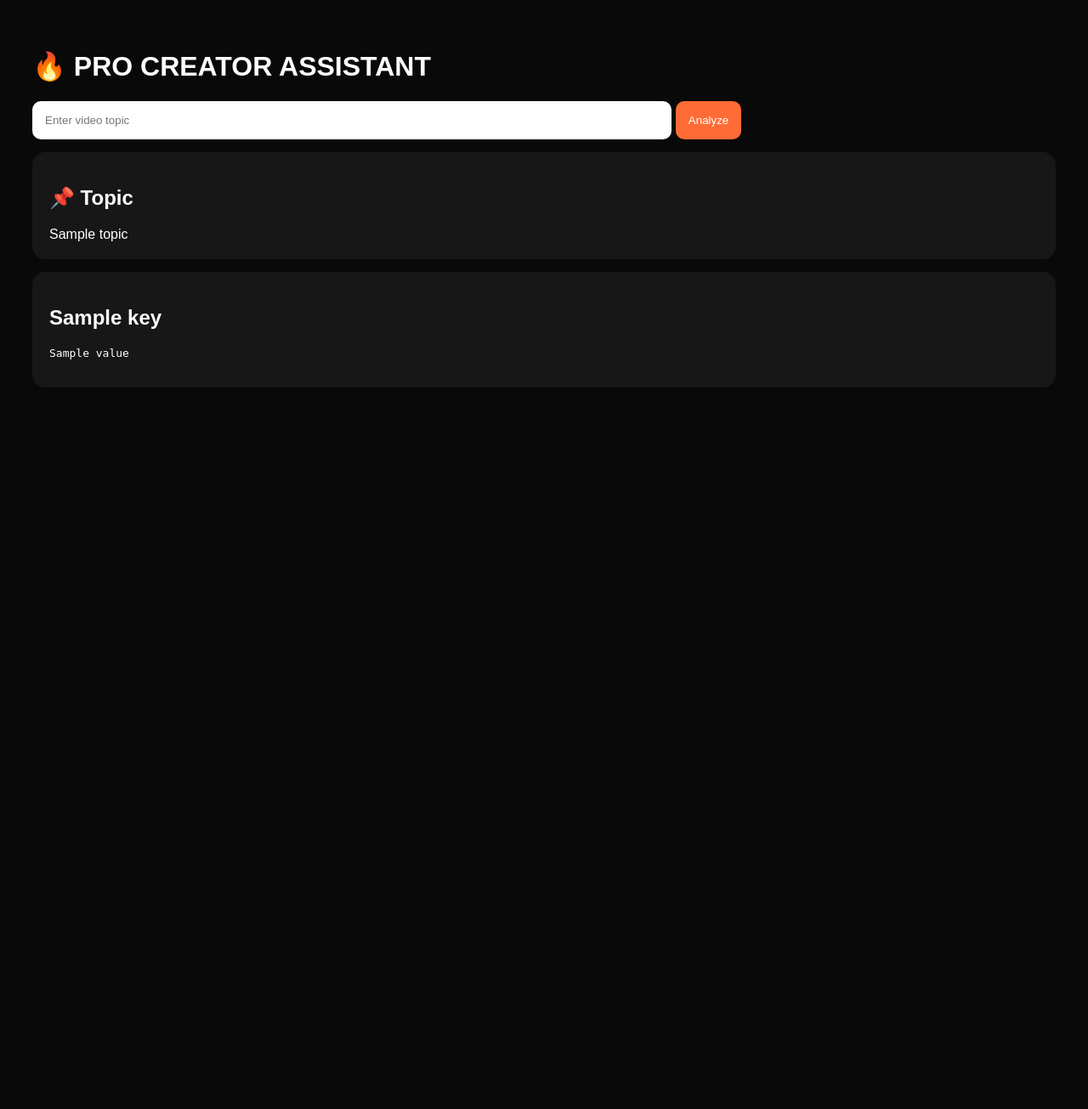
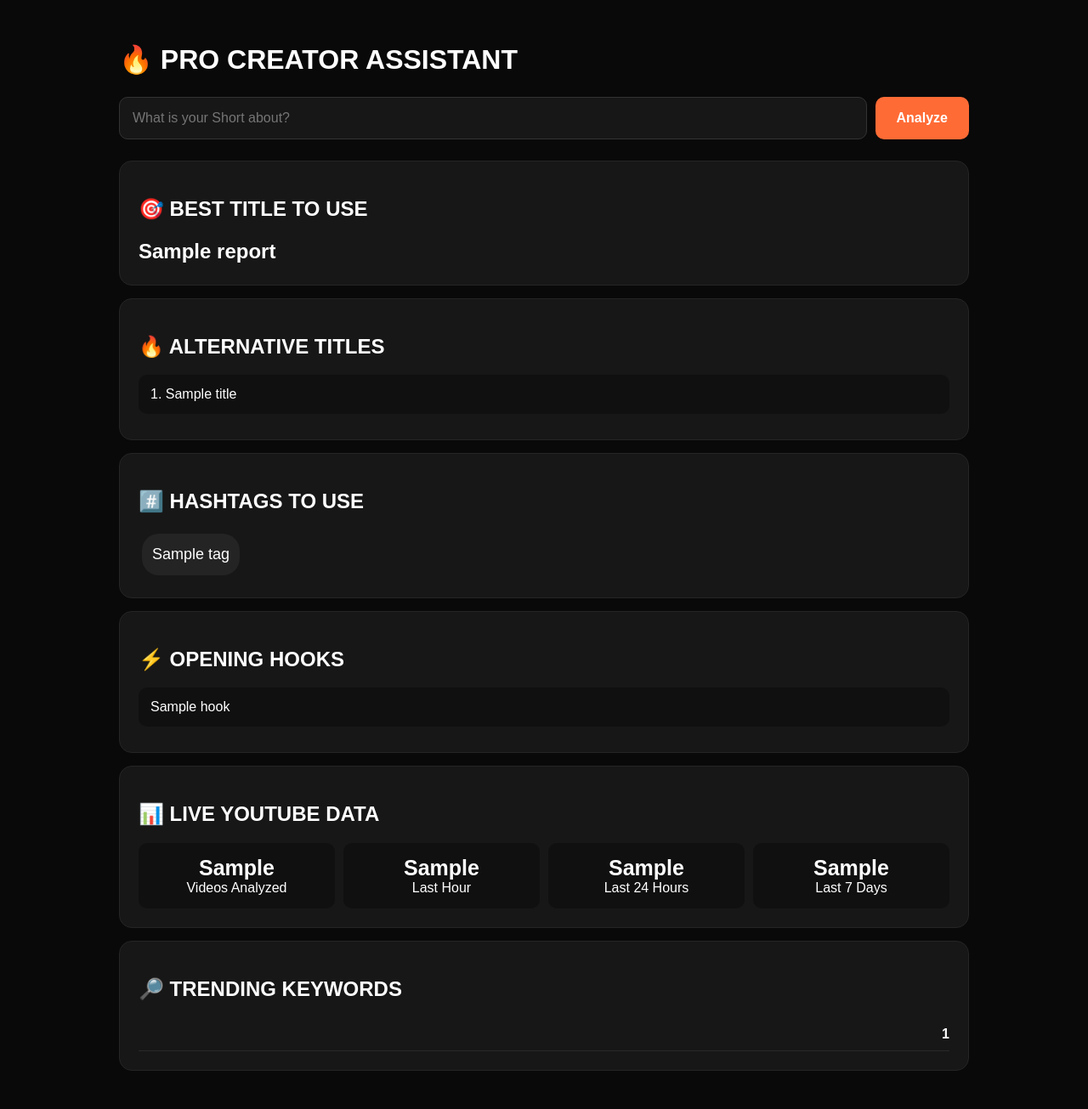
Before and after one commit to ycicoria-design/yt, a Flask app: template templates/index.html in a window 1280 px wide. Shown: the whole page at 85% size. Before the commit the page ends 456 px from the top, so only its background shows below. Run offline with Flask 3, Linux system fonts and the light colour scheme; the template is opened without the code that fills it: most values are stand-ins (such as "Sample title", 1, 10 or a date in 2020).

Commit message:
Update index.html

```diff
--- a/templates/index.html
+++ b/templates/index.html
@@ -1,39 +1,318 @@
+<!doctype html>
 
-<!doctype html>
 <html>
+
 <head>
+
+<meta charset="utf-8">
+
+<meta name="viewport" content="width=device-width, initial-scale=1">
+
 <title>Viral AI Creator Assistant</title>
+
 <style>
-body{background:#090909;color:white;font-family:Arial;padding:30px}
-.card{background:#171717;border-radius:15px;padding:20px;margin:15px 0}
-input,button{padding:15px;border-radius:10px;border:0}
-button{background:#ff6b35;color:white}
-pre{white-space:pre-wrap}
+
+body{
+    background:#090909;
+    color:white;
+    font-family:Arial,sans-serif;
+    padding:30px;
+    max-width:1000px;
+    margin:auto;
+}
+
+h1{
+    margin-bottom:25px;
+}
+
+form{
+    display:flex;
+    gap:10px;
+    margin-bottom:25px;
+}
+
+input{
+    flex:1;
+    padding:15px;
+    border-radius:10px;
+    border:1px solid #333;
+    background:#171717;
+    color:white;
+    font-size:16px;
+}
+
+button{
+    padding:15px 25px;
+    border-radius:10px;
+    border:0;
+    background:#ff6b35;
+    color:white;
+    font-weight:bold;
+    font-size:16px;
+    cursor:pointer;
+}
+
+.card{
+    background:#171717;
+    border:1px solid #252525;
+    border-radius:15px;
+    padding:22px;
+    margin:15px 0;
+}
+
+.big-title{
+    font-size:24px;
+    font-weight:bold;
+    line-height:1.35;
+}
+
+.title-option{
+    background:#101010;
+    padding:14px;
+    border-radius:10px;
+    margin:8px 0;
+}
+
+.hashtags{
+    font-size:18px;
+    line-height:1.8;
+}
+
+.tag{
+    display:inline-block;
+    background:#242424;
+    padding:8px 12px;
+    border-radius:20px;
+    margin:4px;
+}
+
+.keyword{
+    display:flex;
+    justify-content:space-between;
+    border-bottom:1px solid #292929;
+    padding:10px 0;
+}
+
+.stat-grid{
+    display:grid;
+    grid-template-columns:repeat(auto-fit,minmax(150px,1fr));
+    gap:10px;
+}
+
+.stat{
+    background:#101010;
+    padding:15px;
+    border-radius:10px;
+    text-align:center;
+}
+
+.number{
+    font-size:25px;
+    font-weight:bold;
+}
+
+.error{
+    background:#351515;
+}
+
 </style>
+
 </head>
+
 <body>
+
 <h1>🔥 PRO CREATOR ASSISTANT</h1>
+
 <form method="post">
-<input name="topic" placeholder="Enter video topic" style="width:60%">
-<button>Analyze</button>
+
+<input
+name="topic"
+placeholder="What is your Short about?"
+required
+>
+
+<button type="submit">
+Analyze
+</button>
+
 </form>
 
+
 {% if error %}
-<div class="card">{{error}}</div>
+
+<div class="card error">
+
+{{ error }}
+
+</div>
+
 {% endif %}
 
+
 {% if report %}
-<div class="card">
-<h2>📌 Topic</h2>
-{{report.topic if report.topic else ""}}
+
+
+{% if report.success == false %}
+
+<div class="card error">
+
+<h2>No results</h2>
+
+<p>{{ report.message }}</p>
+
 </div>
 
-{% for key,value in report.items() %}
+
+{% else %}
+
+
 <div class="card">
-<h2>{{key}}</h2>
-<pre>{{value}}</pre>
+
+<h2>🎯 BEST TITLE TO USE</h2>
+
+<div class="big-title">
+
+{{ report.best_title }}
+
 </div>
+
+</div>
+
+
+
+<div class="card">
+
+<h2>🔥 ALTERNATIVE TITLES</h2>
+
+{% for title in report.titles %}
+
+<div class="title-option">
+
+{{ loop.index }}. {{ title }}
+
+</div>
+
 {% endfor %}
+
+</div>
+
+
+
+<div class="card">
+
+<h2>#️⃣ HASHTAGS TO USE</h2>
+
+<div class="hashtags">
+
+{% for tag in report.hashtags %}
+
+<span class="tag">{{ tag }}</span>
+
+{% endfor %}
+
+</div>
+
+</div>
+
+
+
+<div class="card">
+
+<h2>⚡ OPENING HOOKS</h2>
+
+{% for hook in report.hooks %}
+
+<div class="title-option">
+
+{{ hook }}
+
+</div>
+
+{% endfor %}
+
+</div>
+
+
+
+<div class="card">
+
+<h2>📊 LIVE YOUTUBE DATA</h2>
+
+<div class="stat-grid">
+
+<div class="stat">
+
+<div class="number">
+{{ report.videos_analyzed }}
+</div>
+
+Videos Analyzed
+
+</div>
+
+
+<div class="stat">
+
+<div class="number">
+{{ report.freshness.last_hour }}
+</div>
+
+Last Hour
+
+</div>
+
+
+<div class="stat">
+
+<div class="number">
+{{ report.freshness.last_24_hours }}
+</div>
+
+Last 24 Hours
+
+</div>
+
+
+<div class="stat">
+
+<div class="number">
+{{ report.freshness.last_7_days }}
+</div>
+
+Last 7 Days
+
+</div>
+
+</div>
+
+</div>
+
+
+
+<div class="card">
+
+<h2>🔎 TRENDING KEYWORDS</h2>
+
+{% for item in report.keywords %}
+
+<div class="keyword">
+
+<span>{{ item.keyword }}</span>
+
+<strong>{{ item.count }}</strong>
+
+</div>
+
+{% endfor %}
+
+</div>
+
+
 {% endif %}
+
+{% endif %}
+
+
 </body>
+
 </html>
```
